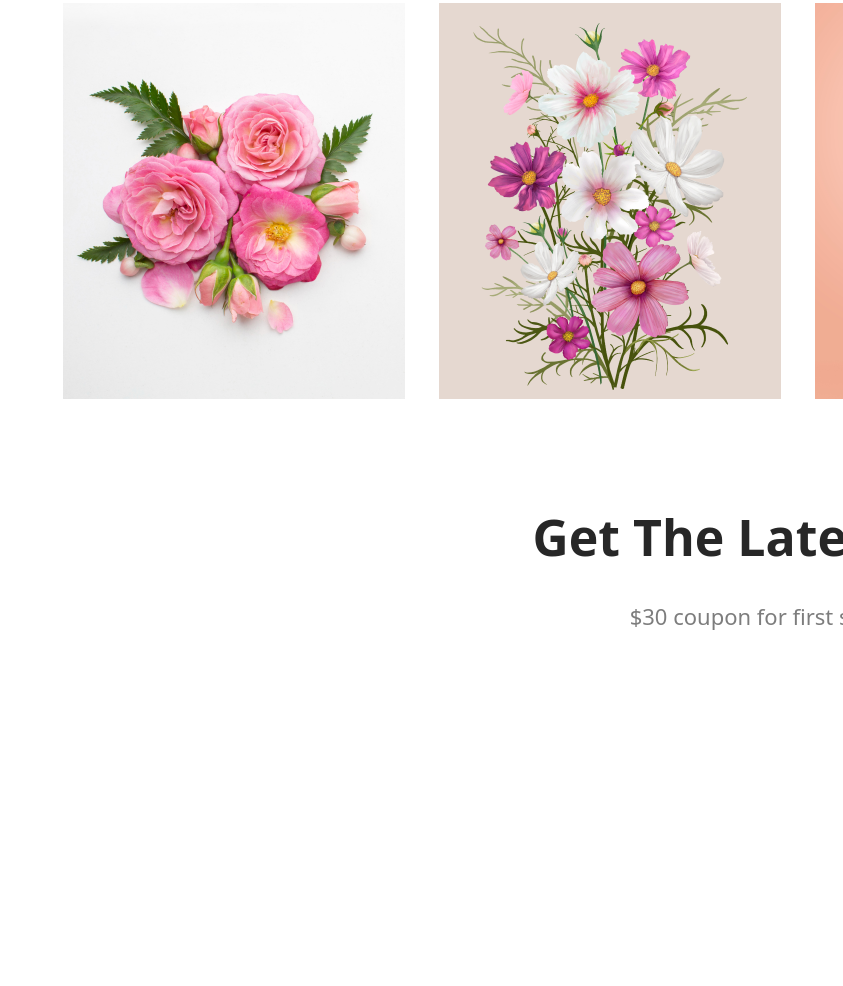
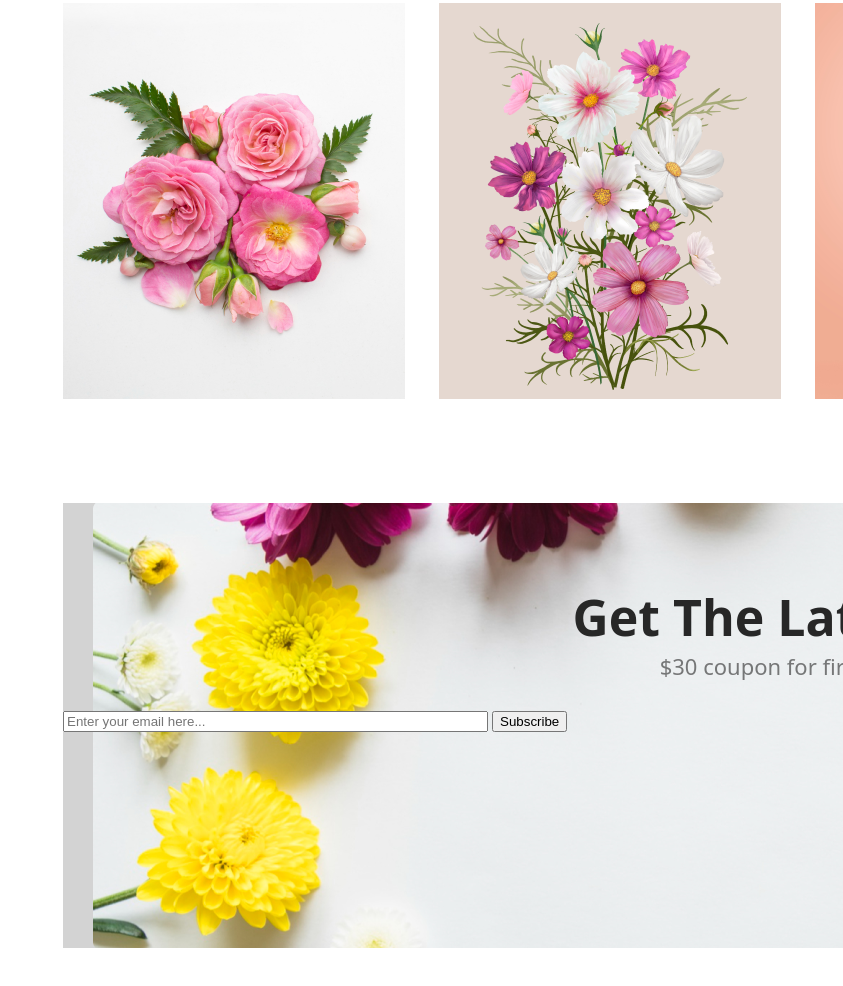
Before and after one commit to 1Nawal3/Flowershop-assignment, a plain HTML site: page index.html in a window 1280 px wide. Shown: the part 3599-4585 px from the top of the page, without its empty margins (437-1280 px from the left). Drawn offline with Linux system fonts and the light colour scheme.

Commit message:
adding new lines

```diff
--- a/index.html
+++ b/index.html
@@ -84,8 +84,17 @@
             <div class="subscribe">
                 <h2 class="subtitle">Get The Latest Deals</h2>
                 <p class="subdes">$30 coupon for first shopping</p>
+                <div class="email">
+                    <label class="t">
+                        <input type="text" placeholder="Enter your email here..." size="50">
+                    </label>
+                    <button class="subbutton">Subscribe</button>
+
+                </div>
             </div>
+
         </section>
+
     </main>
     <footer>
 
--- a/styles/style.css
+++ b/styles/style.css
@@ -162,6 +162,7 @@
     background: rgba(229, 84, 115, 0.05);
     padding: 50px 150px 0px 350px;
 }
+
 .sale .saletitle {
     font-size: 50px;
     font-weight: 800;
@@ -191,27 +192,32 @@
     font-weight: 250;
     margin: 0px 0px 0px 250px;
 }
-.sale .saleimg{
-    padding: 100px 0px 0px 0px;
+
+.sale .saleimg {
+    padding: 50px 0px 0px 50px;
     width: 600px;
 }
-.insta{
+
+.insta {
     width: 1900px;
     height: 1150px;
     padding: 150px 250px 70px 250px;
 }
+
 .instagram {
     max-width: 650px;
     padding: 0px 0px 50px 650px;
 }
-.intitle{
+
+.intitle {
     font-size: 50px;
     color: black;
     font-family: system-ui, -apple-system, BlinkMacSystemFont, 'Segoe UI', Roboto, Oxygen, Ubuntu, Cantarell, 'Open Sans', 'Helvetica Neue', sans-serif;
     text-align: center;
     margin-bottom: 30px;
 }
-.indes{
+
+.indes {
     color: rgba(39, 39, 39, 0.60);
     font-size: 20px;
     width: 700px;
@@ -219,29 +225,39 @@
     text-align: center;
     margin-bottom: 30px;
 }
-.images{
+
+.images {
     padding: 0px 0px 0px 250px;
 }
- .instaimg{
+
+.instaimg {
     padding-right: 30px;
 }
+
 .subscribe {
-    margin-top: 100px;
-    max-width: 650px;
-    padding: 0px 0px 50px 650px;
+    background: url('../Flower\ Asset/rectangle9.png'), lightgray no-repeat;
+    background-position: center;
+    background-repeat: no-repeat;
+    margin: 100px 100px 0px 250px;
+    width: 1500px;
+    height: 445px;
 }
-.subtitle{
+
+.subtitle {
     font-size: 50px;
-    color: #272727;;
+    color: #272727;
+    font-family: system-ui, -apple-system, BlinkMacSystemFont, 'Segoe UI', Roboto, Oxygen, Ubuntu, Cantarell, 'Open Sans', 'Helvetica Neue', sans-serif;
+    text-align: center;
+    padding: 80px 0px 0px 30px;
+}
+
+.subdes {
+    color: rgba(39, 39, 39, 0.60);
+    font-size: 22px;
     font-family: system-ui, -apple-system, BlinkMacSystemFont, 'Segoe UI', Roboto, Oxygen, Ubuntu, Cantarell, 'Open Sans', 'Helvetica Neue', sans-serif;
     text-align: center;
     margin-bottom: 30px;
 }
-.subdes{
-    color: rgba(39, 39, 39, 0.60);
-    font-size: 22px;
-    width: 640px;
-    font-family: system-ui, -apple-system, BlinkMacSystemFont, 'Segoe UI', Roboto, Oxygen, Ubuntu, Cantarell, 'Open Sans', 'Helvetica Neue', sans-serif;
-    text-align: center;
-    margin-bottom: 30px;
+
+.t{
 }
```
